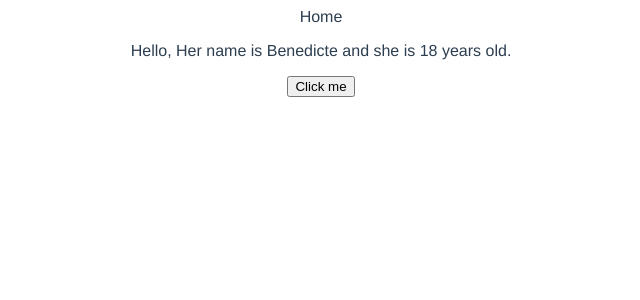
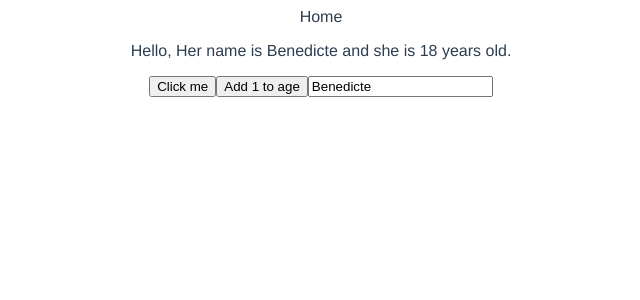
Before and after one commit to Baraka24/learnVueJsCLI, a Vue app in the folder baraka-blog/: page / in a window 1280 px wide. Shown: the top 300 px of the page, without its empty margins (319-959 px from the left). Built offline with nearby package versions, Linux system fonts and the light colour scheme.

Commit message:
Learn VueJs Composition API

```diff
--- a/baraka-blog/src/views/HomeView.vue
+++ b/baraka-blog/src/views/HomeView.vue
@@ -1,7 +1,10 @@
 <template>
   <div class="home">
-    <p ref="p">Hello, Her name is {{ name }} and she is {{ age }} years old.</p>
+    <!-- <p ref="p">Hello, Her name is {{ name }} and she is {{ age }} years old.</p> -->
+    <p >Hello, Her name is {{ name }} and she is {{ age }} years old.</p>
     <button @click="handleClick">Click me</button>
+    <button @click="age++">Add 1 to age</button>
+    <input type="text" v-model="name">
   </div>
 </template>
 
@@ -21,17 +24,20 @@ export default {
   } */
   setup () {
 
-    const p = ref(null)
+    /* const p = ref(null) */
 
-    let name = 'Benedicte'
-    let age = 18
+    const name = ref('Benedicte')
+    const age = ref(18)
 
     const handleClick = () => {
-      console.log(p, p.value)
+      /* console.log(p, p.value)
       p.value.classList.add("test")
-      p.value.textContent = "Hello world"
+      p.value.textContent = "Hello world" */
+      name.value = 'Zed'
+      age.value = 25
     }
-    return {name, age, handleClick, p}
+    /* return {name, age, handleClick, p} */
+    return {name, age, handleClick}
   }
 }
 </script>
```
